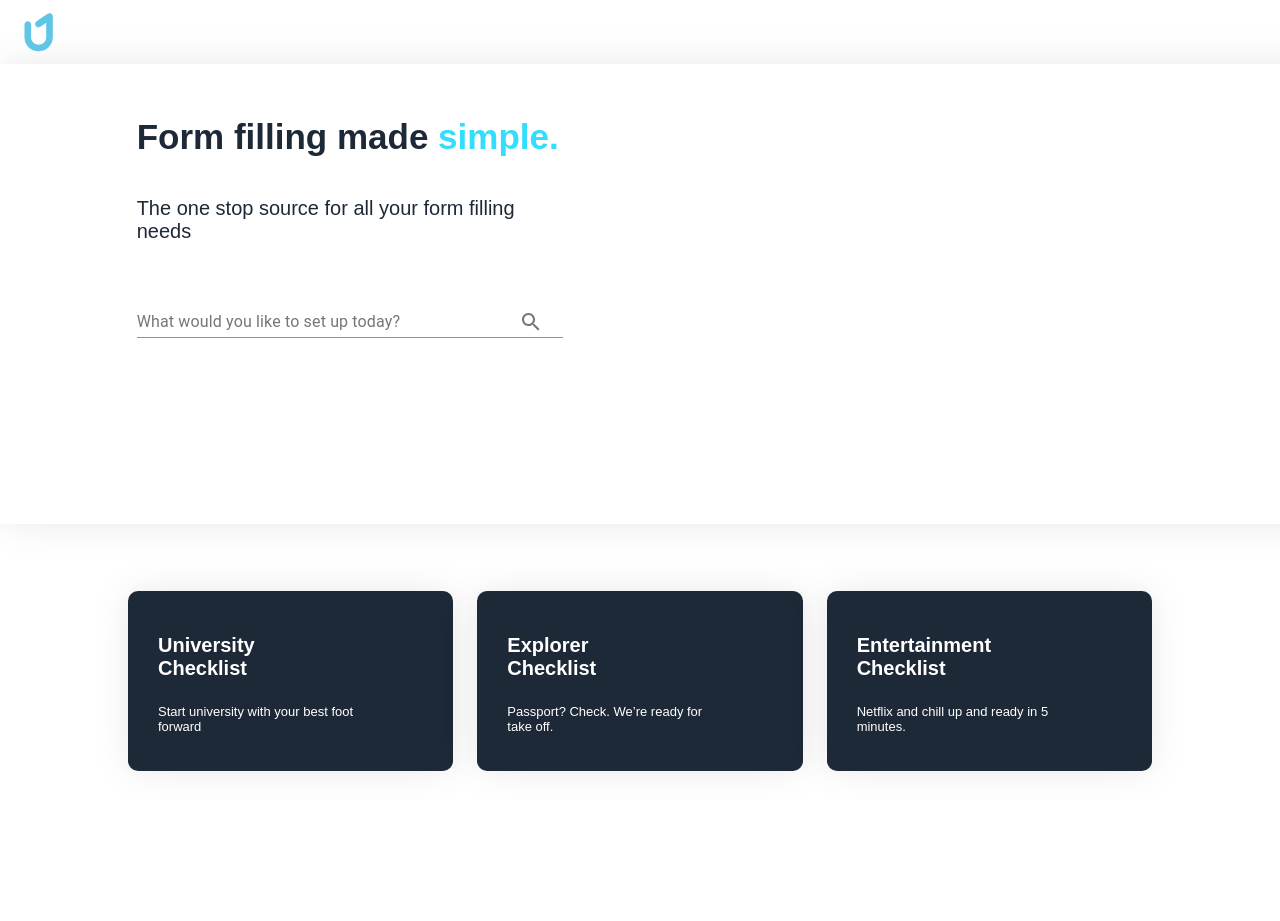
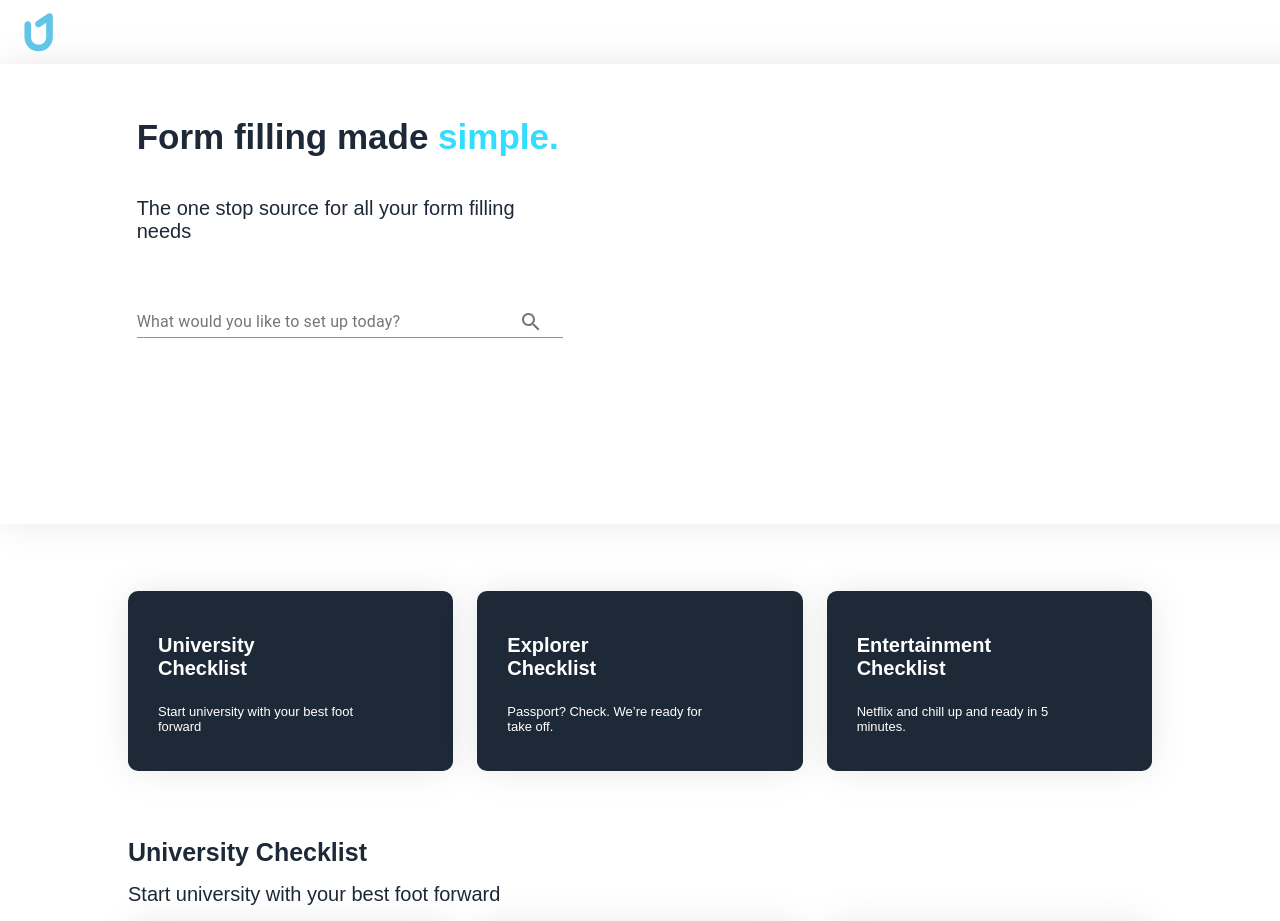
Before and after one commit to itsvarung/react-typescript-firebase-auth, a React (Create React App) app in the folder frontend/: page / in a window 1280 px wide. Shown: the top 921 px of the page. Before the commit the page ends 800 px from the top, so only its background shows below. Built offline with nearby package versions, Linux system fonts and the light colour scheme.

Commit message:
additional section added

```diff
--- a/frontend/src/components/homepage/header/index.tsx
+++ b/frontend/src/components/homepage/header/index.tsx
@@ -1,7 +1,6 @@
 import React from "react";
 import Grid from "@material-ui/core/Grid";
 import { makeStyles, createStyles, Theme } from "@material-ui/core/styles";
-import Paper from "@material-ui/core/Paper";
 import { H1, H2, AccentColorText, BackgroundCard } from "./styles";
 import TextField from "@material-ui/core/TextField";
 import SearchIcon from "@material-ui/icons/Search";
--- a/frontend/src/pages/homepage/index.tsx
+++ b/frontend/src/pages/homepage/index.tsx
@@ -14,6 +14,11 @@ const HomePage: React.FC<Props> = props => {
       <Styles.MainWrapper>
         <Header />
         <Checklist title="" description="" forms={checklistCards} />
+        <Checklist
+          title="University Checklist"
+          description="Start university with your best foot forward"
+          forms={checklistCards}
+        />
       </Styles.MainWrapper>
     </React.Fragment>
   );
```
